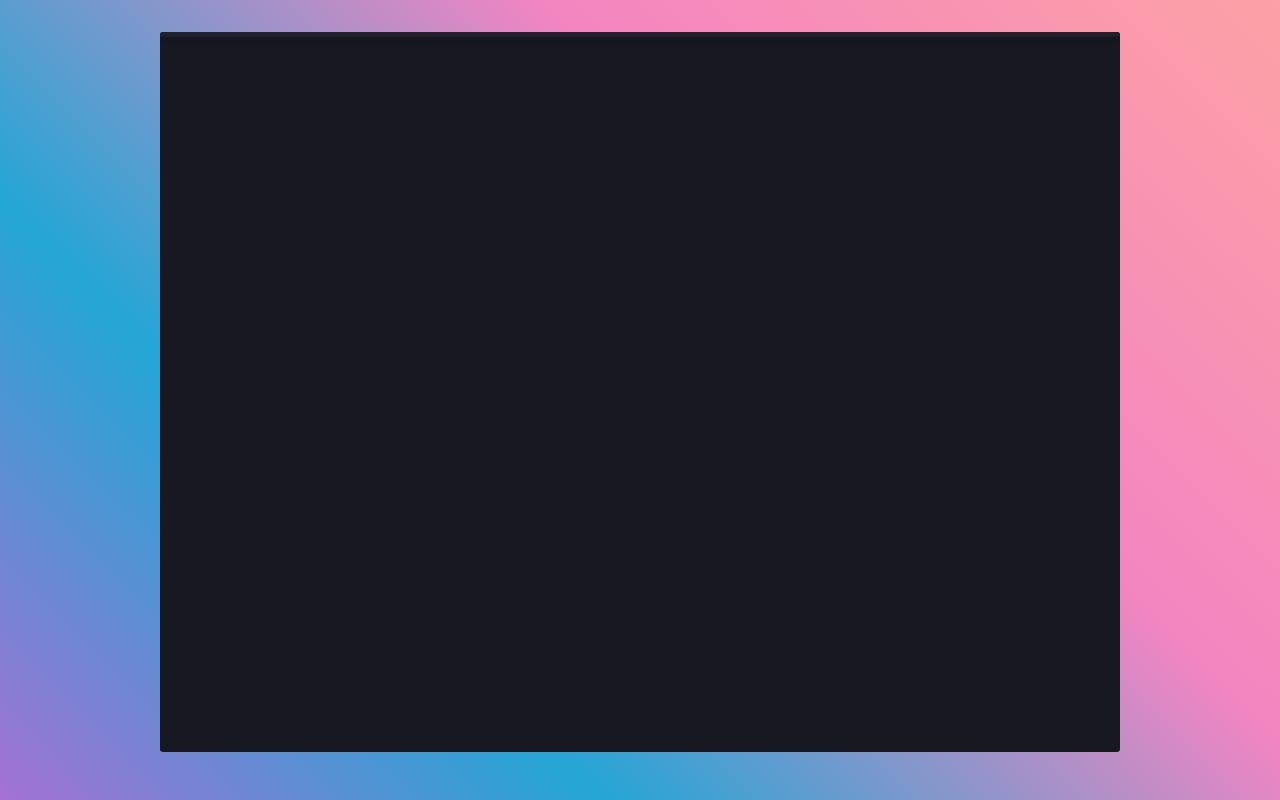
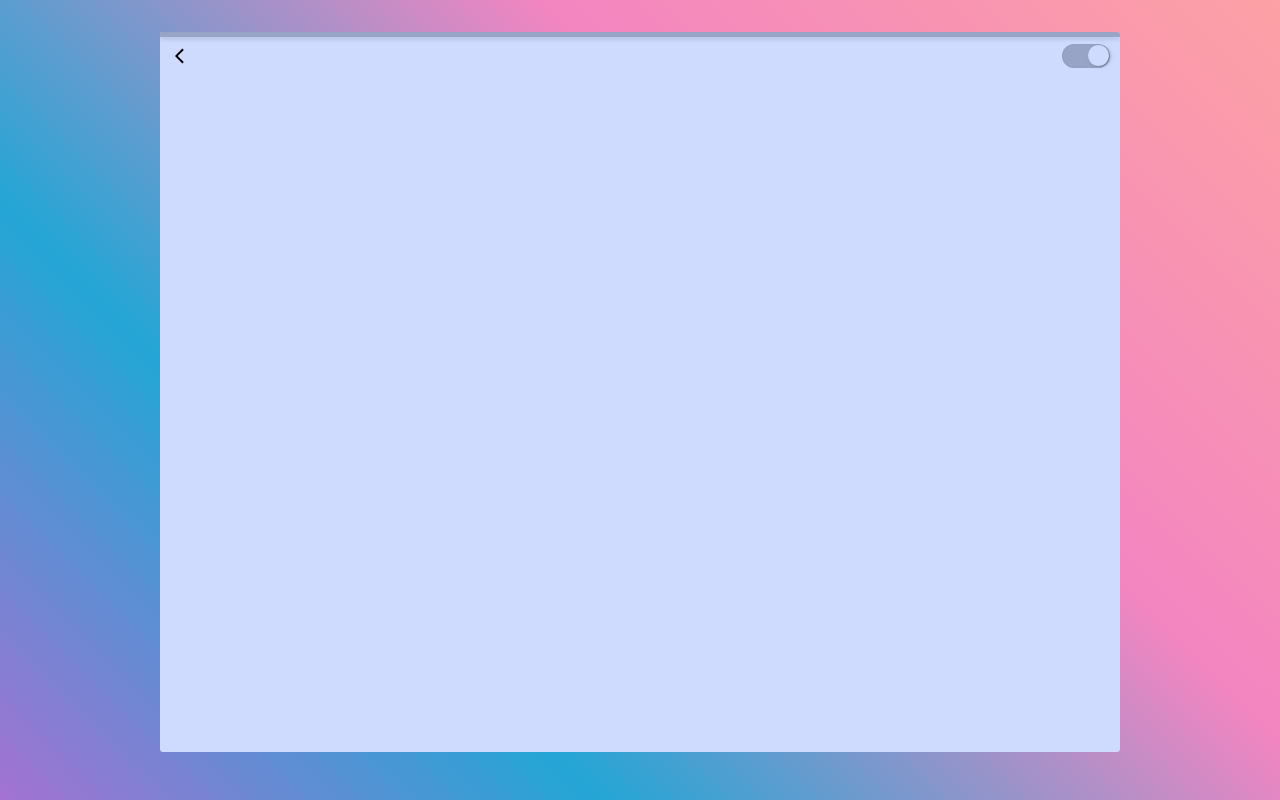
Before and after one commit to jeronasiedu/todo, a React (Create React App) app: page /settings in a window 1280 px wide. Before the commit this address had no page. Built offline with nearby package versions, Linux system fonts and the light colour scheme; a web font is replaced by a local one.

Commit message:
added light mode and settings page

```diff
--- a/src/App.jsx
+++ b/src/App.jsx
@@ -1,10 +1,13 @@
 import { Container, Split } from './styles/global.styled'
 import { ThemeProvider } from 'styled-components'
-import { darkTheme } from './styles/theme'
+import { useState, useEffect } from 'react'
+
+import theme from './styles/theme'
 import Main from './components/Main/Main'
 import Navbar from './components/Navbar/Navbar'
 import GlobalStyles from './styles/Global'
 import Welcome from './components/Welcome/Welcome'
+import Settings from './components/Settings/Settings'
 import Home from './components/Home/Home'
 import { Routes, Route, useLocation } from 'react-router-dom'
 import { useGlobalContext } from './GlobalContext'
@@ -12,8 +15,15 @@ import { AnimatePresence } from 'framer-motion'
 function App() {
   const location = useLocation()
   const { user } = useGlobalContext()
+  const [mode, setMode] = useState(() => {
+    return localStorage.getItem('mode') || 'light'
+  })
+  useEffect(() => {
+    localStorage.setItem('mode', mode)
+  }, [mode])
+  const activeTheme = theme[mode]
   return (
-    <ThemeProvider theme={darkTheme}>
+    <ThemeProvider theme={activeTheme}>
       <Container>
         <Navbar />
         <Split>
@@ -21,6 +31,10 @@ function App() {
             <Routes location={location} key={location.pathname}>
               <Route path="/" element={user ? <Home /> : <Welcome />} />
               <Route path="/category/:id/:name" element={<Main />} />
+              <Route
+                path="/settings"
+                element={<Settings mode={mode} setMode={setMode} />}
+              />
             </Routes>
           </AnimatePresence>
         </Split>
--- a/src/components/Main/Main.jsx
+++ b/src/components/Main/Main.jsx
@@ -1,4 +1,4 @@
-import { useState, useEffect, useRef } from 'react'
+import { useState, useEffect } from 'react'
 import {
   MainContainer,
   Container,
--- a/src/components/Navbar/Navbar.jsx
+++ b/src/components/Navbar/Navbar.jsx
@@ -10,10 +10,11 @@ import {
 } from '../../styles/navbar.styled'
 import Avatar from 'react-nice-avatar'
 import { Icon } from '../../styles/global.styled'
-import { useLocation } from 'react-router-dom'
+import { useLocation, useNavigate } from 'react-router-dom'
 import { useGlobalContext } from '../../GlobalContext'
 import { Modal } from '@mui/material'
 import { BiNote, BiCheck } from 'react-icons/bi'
+import { IoSettingsOutline } from 'react-icons/io5'
 import { motion } from 'framer-motion'
 const Navbar = () => {
   const { user, setOpenModal, setUser } = useGlobalContext()
@@ -43,6 +44,14 @@ const Navbar = () => {
     setUser(name)
     handleClose()
     setName('')
+  }
+  const navigate = useNavigate()
+  const handleNavigate = () => {
+    if (pathname === '/settings') {
+      navigate(-1)
+    } else {
+      navigate('/settings')
+    }
   }
   return (
     <NavBar>
@@ -95,6 +104,10 @@ const Navbar = () => {
             </ModalContent>
           </Modal>
           <Avatar style={{ width: '2.3rem', aspectRatio: '1' }} {...config} />
+
+          <Icon onClick={handleNavigate}>
+            <IoSettingsOutline />
+          </Icon>
         </Right>
       )}
     </NavBar>
--- /dev/null
+++ b/src/components/Settings/Settings.jsx
@@ -0,0 +1,35 @@
+import { Container, Up, Toggle } from '../../styles/settings.styled'
+import { Icon } from '../../styles/global.styled'
+import { useNavigate } from 'react-router-dom'
+import { MdArrowBackIos } from 'react-icons/md'
+const Settings = ({ mode, setMode }) => {
+  const navigate = useNavigate()
+  const handleNavigate = () => {
+    navigate(-1)
+  }
+
+  const handleToggle = () => {
+    if (mode === 'light') {
+      setMode('dark')
+    } else {
+      setMode('light')
+    }
+  }
+
+  return (
+    <Container>
+      <Up>
+        <Icon size="small" onClick={handleNavigate}>
+          <MdArrowBackIos />
+        </Icon>
+        <Toggle>
+          <div className="container" onClick={handleToggle}>
+            <div className={`circle ${mode === 'light' ? 'light' : ''}`}></div>
+          </div>
+        </Toggle>
+      </Up>
+    </Container>
+  )
+}
+
+export default Settings
--- a/src/styles/main.styled.js
+++ b/src/styles/main.styled.js
@@ -1,4 +1,4 @@
-import styled, { keyframes } from 'styled-components'
+import styled from 'styled-components'
 import { motion } from 'framer-motion'
 export const MainContainer = styled(motion.div)`
   height: 100%;
@@ -41,8 +41,8 @@ export const Input = styled.input`
   &:focus::placeholder {
     letter-spacing: 1px;
     color: ${({ color }) => color};
-    font-weight: ${({ theme }) => theme.font.w_bold};
-    transform: translateX(1rem) skew(-30deg) rotateX(1deg);
+    transform: translate(0.2rem, -0.5rem);
+    font-size: 0.8rem;
   }
 `
 
@@ -74,7 +74,7 @@ export const Up = styled.p`
   position: relative;
   transition: 0.5s ease;
   &.marked {
-    color: gray;
+    color: #797986;
     text-decoration: line-through;
     text-decoration-color: ${({ bg }) => bg};
   }
--- /dev/null
+++ b/src/styles/settings.styled.js
@@ -0,0 +1,36 @@
+import styled from 'styled-components'
+export const Container = styled.section`
+  font-family: montserrat, ariel;
+  padding: 0.3em;
+`
+export const Up = styled.section`
+  padding-inline: 0.3em;
+  display: flex;
+  align-items: center;
+  justify-content: space-between;
+`
+export const Toggle = styled.div`
+  .container {
+    width: 3rem;
+    height: 1.5rem;
+    background: ${({ theme }) => theme.background.secondary};
+    border-radius: 0.8rem;
+    box-shadow: inset 0 0 2px rgba(0, 0, 0, 0.1);
+    cursor: pointer;
+    display: flex;
+    align-items: center;
+    padding-inline: 0.1rem;
+  }
+  .circle {
+    width: 1.3rem;
+    aspect-ratio: 1;
+    z-index: 200;
+    border-radius: 50%;
+    background: ${({ theme }) => theme.background.primary};
+    box-shadow: 2px 1px 2px rgba(0, 0, 0, 0.1), 2px 1px 5px rgba(0, 0, 0, 0.1);
+    transition: 0.3s cubic-bezier(0.175, 0.885, 0.32, 1.275);
+  }
+  .circle.light {
+    transform: translateX(calc(2.8rem - 1.3rem));
+  }
+`
--- a/src/styles/theme.js
+++ b/src/styles/theme.js
@@ -20,3 +20,30 @@ export const darkTheme = {
     w_bold: 500,
   },
 }
+const lightTheme = {
+  background: {
+    primary: '#cedbff',
+    secondary: '#97a4c6',
+    tertiary: '#97a4c6',
+    light: '#50506c',
+    active: '#fda0a7',
+    hover: '#5b5b77',
+  },
+  color: {
+    primary: '#000',
+    secondary: '#1f2125',
+    greeting: '#D57969',
+    tasks: '#ab6a65',
+    completed: '#13989b',
+  },
+  font: {
+    w_normal: 400,
+    w_light: 300,
+    w_bold: 500,
+  },
+}
+const theme = {
+  light: lightTheme,
+  dark: darkTheme,
+}
+export default theme
--- a/src/utils/helpers.js
+++ b/src/utils/helpers.js
@@ -7,9 +7,16 @@ export const setItem = (key, value) => {
   localStorage.setItem(key, JSON.stringify(value))
 }
 export const formatDate = (date) => {
-  const oldDate = new Date(date).getMinutes()
-  const newDate = new Date().getMinutes()
-  if (newDate - oldDate > 30) {
+  let oldDate = new Date(date).getTime()
+  let newDate = new Date().getTime()
+  oldDate = oldDate.toString().slice(5, -5)
+  newDate = newDate.toString().slice(5, -5)
+  oldDate = Number(oldDate)
+  newDate = Number(newDate)
+  // console.log({ oldDate, newDate })
+  // console.log(newDate - oldDate)
+
+  if (newDate - oldDate > 15) {
     // if date is longer than 30 mins
     // format it like "today at 1:39 PM"
     const results = formatRelative(parseISO(date), new window.Date())
```
